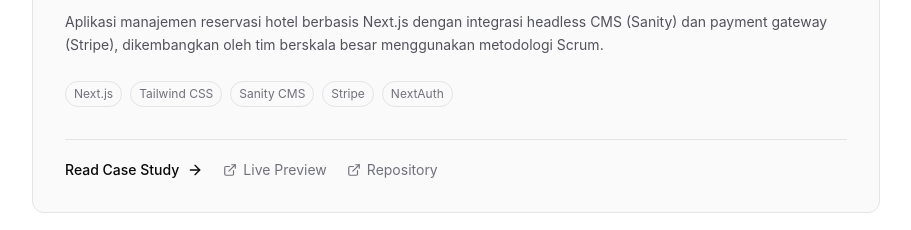
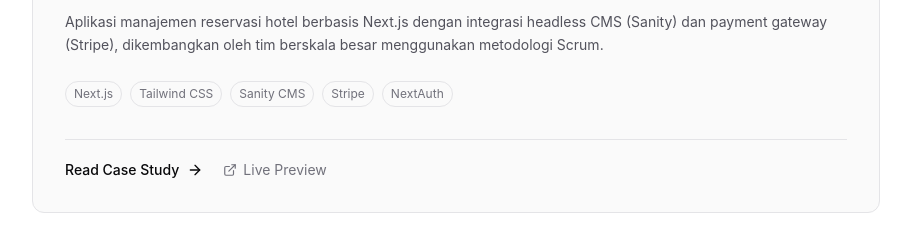
Before and after one commit to zlhins/portfolio-web, a Next.js app: page / in a window 1280 px wide. Shown: the part 2360-2590 px from the top of the page, without its empty margins (184-1095 px from the left). Built offline with nearby package versions, Linux system fonts and the light colour scheme.

Commit message:
Hapus repository

```diff
--- a/components/CaseStudyCard.tsx
+++ b/components/CaseStudyCard.tsx
@@ -66,12 +66,12 @@ export default function CaseStudyCard({
             </a>
           )}
 
-          {repositoryUrl && (
+          {/* {repositoryUrl && (
             <a href={repositoryUrl} target="_blank" rel="noopener noreferrer" className="flex items-center gap-1.5 text-sm text-zinc-500 hover:text-zinc-950 transition-colors">
               <ExternalLink className="w-3.5 h-3.5" />
               <span>Repository</span>
             </a>
-          )}
+          )} */}
 
           {/* Tombol Drawer (Hanya muncul jika ada array gambar) */}
           {demoImages && demoImages.length > 0 && (
```
